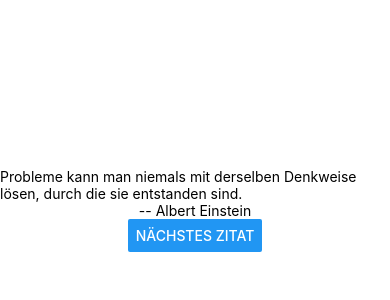
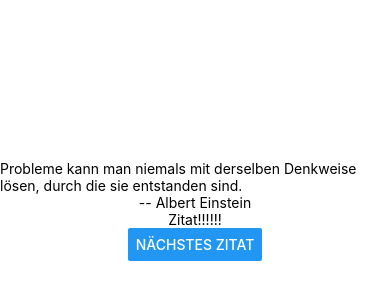
Before and after one commit to TrendingTechnology/NiceQuotes, a React Native app: screen / in a window 390 px wide. Shown: the part 212-512 px from the top of the page. Built offline with nearby package versions, Linux system fonts and the light colour scheme.

Commit message:
Eigene Komponente schreiben und verwenden

```diff
--- a/App.js
+++ b/App.js
@@ -1,5 +1,7 @@
 import React, { Component } from 'react';
 import { Button, StyleSheet, Text, View } from 'react-native';
+
+import Quote from './js/components/Quote';
 
 const data = [
   {
@@ -31,6 +33,7 @@ export default class App extends Component {
       <View style={styles.container}>
         <Text>{quote.text}</Text>
         <Text>-- {quote.author}</Text>
+        <Quote text={quote.text} author={quote.author} />
         <Button
           title="Nächstes Zitat"
           onPress={() => this.setState({ index: nextIndex })}
--- /dev/null
+++ b/js/components/Quote.js
@@ -0,0 +1,8 @@
+import React, { Component } from 'react';
+import { Text } from 'react-native';
+
+export default class Quote extends Component {
+  render() {
+    return <Text>Zitat!!!!!!</Text>;
+  }
+}
```
